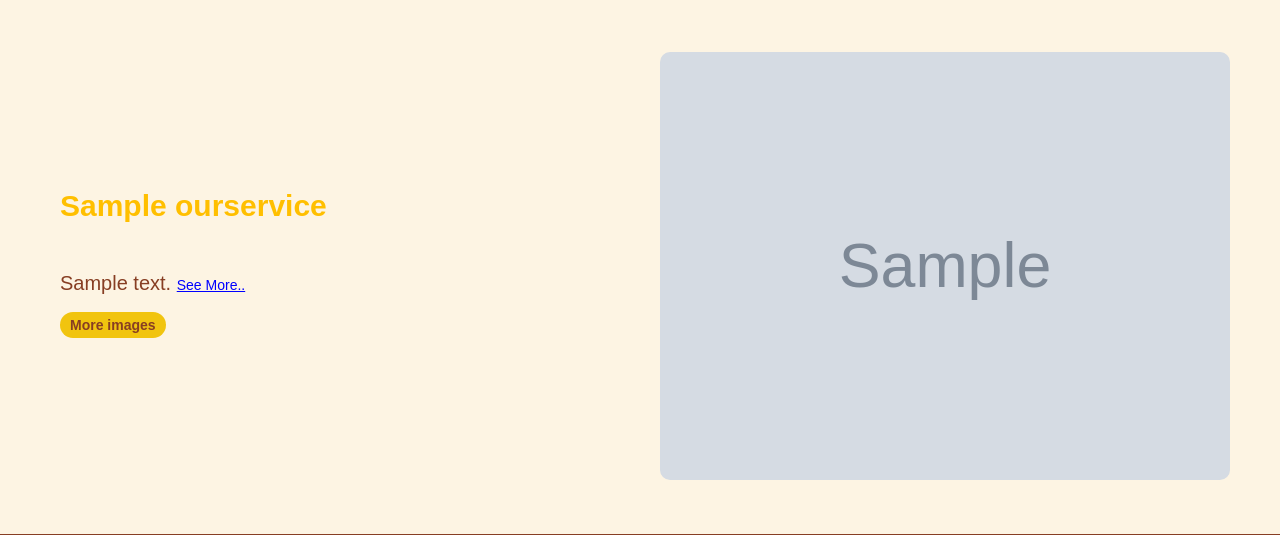
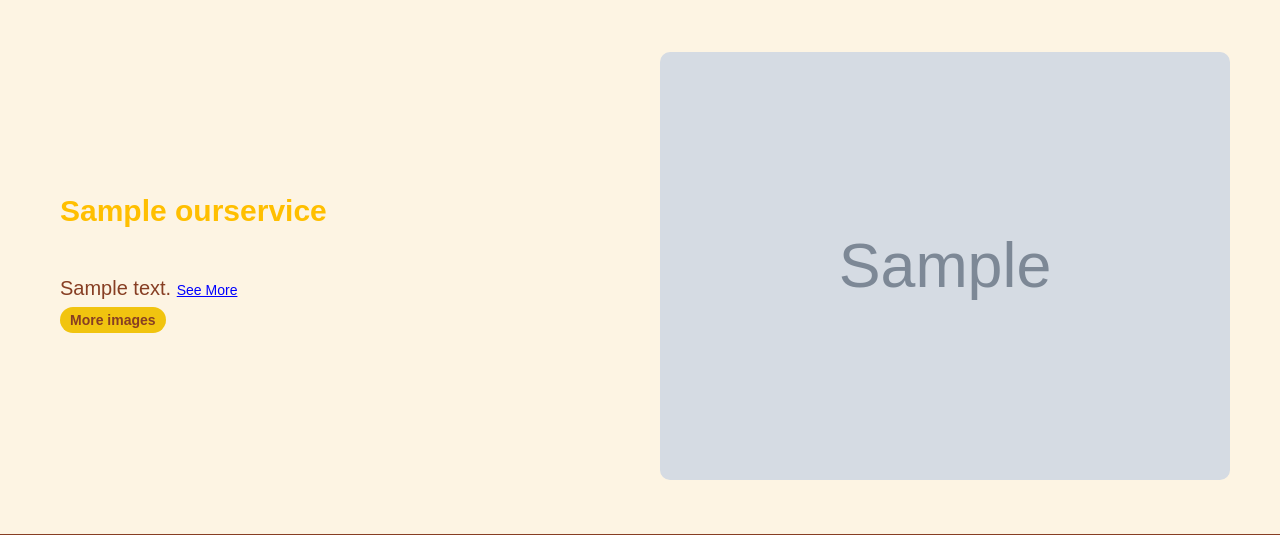
Before and after one commit to RUBANKUMAR513/PhotographyProject, a Django app: page /ourServices/ in a window 1280 px wide. Shown: the part 185-720 px from the top of the page. Run offline with Django 5.2, Linux system fonts and the light colour scheme; tables that the repository leaves empty hold one stand-in row (values such as "Sample post"); grey boxes marked "Sample" are stand-in pictures; parts of the project's set-up code (start-up, migrations or seed data) failed here and were passed over; some libraries are stand-ins or nearby versions; some web fonts are replaced.

Commit message:
Add userpage href in sidebar menu and issue solved in service content#2

```diff
--- a/website/templates/Services.html
+++ b/website/templates/Services.html
@@ -209,19 +209,20 @@
                     <div class="service-content" style="display: flex; flex-direction: row; gap: 10px;">
                         <div style="flex: 1; display: flex; flex-direction: column;">
                             <h2>{{ service.Service_name }}</h2>
-                            <p style="display: inline;">
+                            <p style="text-align: justify; display: inline;">
                                 {{ service.main_content }}
-                                <span class="toggle-btn see-more" style="color: blue; text-decoration: underline; cursor: pointer;">See More..</span>
+                                <span class="toggle-btn see-more" style="color: blue; text-decoration: underline; cursor: pointer;">See More</span>
                                 <span class="extra-content" style="display: none;">
                                     {{ service.extra_content }}
-                                    <span class="toggle-btn see-less" style="color: blue; text-decoration: underline; cursor: pointer; display: none;">..See Less</span>
+                                    <span class="toggle-btn see-less" style="color: blue; text-decoration: underline; cursor: pointer; display: none;">See Less</span>
                                 </span>
                             </p>
-                            <button class="view-more-pics" data-service-id="{{ service.pk }}" onclick="openModalGallery(this)" style="align-self: flex-start; padding: 5px 10px; font-size: 14px;">
+                            <button class="view-more-pics" data-service-id="{{ service.pk }}" onclick="openModalGallery(this)" style="margin-top: auto; align-self: flex-start; padding: 5px 10px; font-size: 14px;">
                                 More images
                             </button>
                         </div>
                     </div>
+
 
 
 
```
